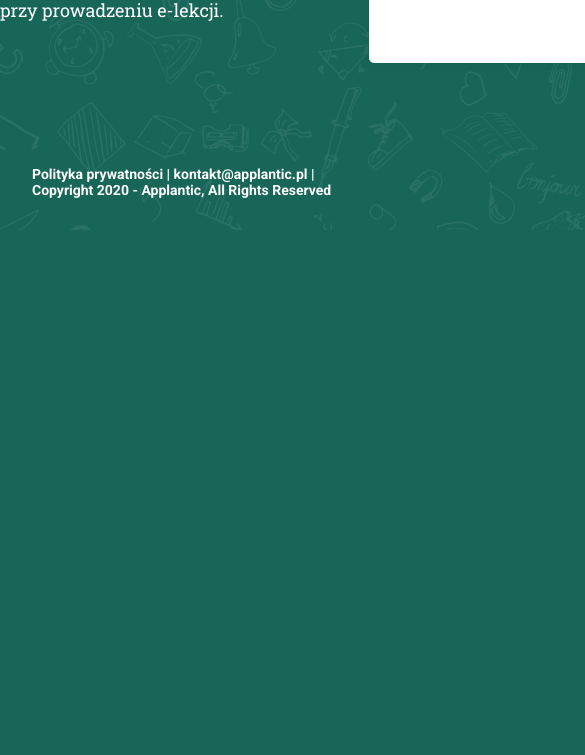
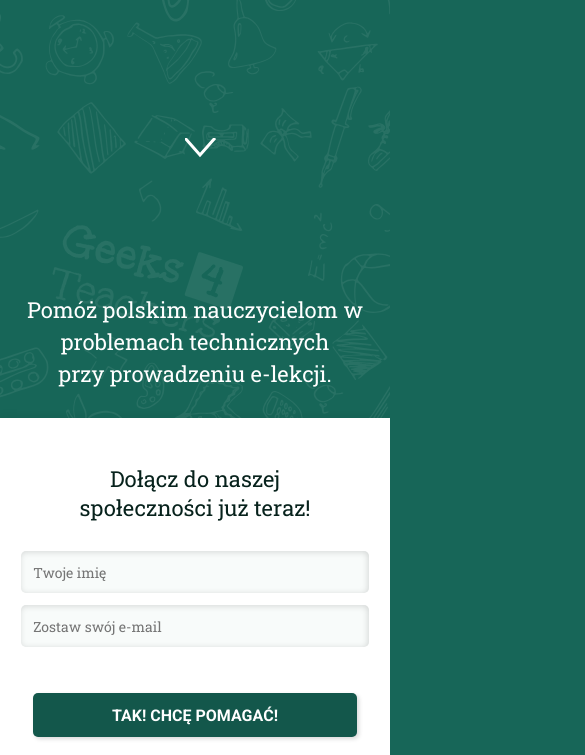
Before and after one commit to Siemik/geek4teachers, a plain HTML site: page index.html in a window 390 px wide. Shown: the part 614-1369 px from the top of the page, 585 px wide, since content can reach past the window. Before the commit the page ends 844 px from the top, so only its background shows below. Drawn offline with Linux system fonts and the light colour scheme.

Commit message:
Added media queries

```diff
--- a/css/styles.css
+++ b/css/styles.css
@@ -1,6 +1,9 @@
 * {
     margin: 0;
     padding: 0;
+}
+html {
+    scroll-behavior: smooth;
 }
 body {
     display: flex;
@@ -40,6 +43,21 @@ header {
     font-size: 32px;
     font-weight: 400;
     padding: 30px 0;
+}
+.text__mobile-arrow {
+    display: none;
+    width: 60px;
+    height: 72px;
+    position: absolute;
+    left: 50%;
+    margin-left: -10px;
+    bottom: 20px;
+}
+.mobile-arrow-path {
+    display: none;
+    stroke: white;
+    fill: transparent;
+    stroke-width: 3px;
 }
 .text__p{
     font-family: 'Roboto Slab', serif;
@@ -84,12 +102,10 @@ header {
     margin: 6px;
 }
 .form__submit-btn {
-    /* margin-top: 30px; */
     display: block;
     width: 404px;
     height: 44px;
     border: none;
-    /* margin: 0 auto; */
     background: #13574B;
     box-shadow: 2px 2px 4px rgba(0, 0, 0, 0.15);
     border-radius: 5px;
@@ -110,3 +126,82 @@ header {
     font-weight: bold;
     margin: 32px;
 }
+@media (max-width: 1380px) {
+    .form {
+        height: 420px;
+    }
+}
+@media (max-width: 980px)  {
+    header{
+        /* height: 10vh; */
+    }
+    .logo {
+        padding: 33px;
+        width: 70%;
+    }
+    .content {
+        /* height: 85vh; */
+        height: auto;
+        flex-direction: column;
+        text-align: center;
+    }
+    .text {
+        height: 110vh;
+    }
+    .text__h2 {
+        padding-top: 50%;
+        padding-bottom: 10px;
+        font-size: 22px;
+    }
+    .text__h1 {
+        line-height: 40px;
+        font-size: 28px;
+    }
+    .text__mobile-arrow {
+        display: block;
+    }
+    .mobile-arrow-path {
+        display: block;
+    }
+    .text__p {
+        /* padding-top: 60vh; */
+        position: absolute;
+        bottom: -19%;
+        left: 0%;
+        padding: 0 20px;
+        font-size: 22px;
+        line-height: 32px;
+    }
+    .form {
+        height: auto;
+        width: 100%;
+        border-radius: 0;
+    }
+    .form__holder {
+        margin: auto;
+    }
+    .form__h3 {
+        width: auto;
+        font-size: 22px;
+        text-align: center;
+        margin: 46px auto 23px auto;
+    }
+    .form__input{
+        width: 83vw;
+    }
+    .form__submit-btn {
+        width: 83vw;
+        font-size: 16px;
+    }
+    .footer {
+        height: 131px;
+        text-align: center;
+        line-height: 30px;
+        margin-top: 30px;
+    }
+}
+@media (max-width: 320px) {
+    .text__p {
+        bottom: -23%;
+    }
+}
--- a/index.html
+++ b/index.html
@@ -3,10 +3,10 @@
 <html lang="pl">
 <head>
   <meta charset="utf-8">
-
   <title>Geeks 4 Teachers - pomóż nauczycielon! | geeks4teachers.com</title>
   <meta name="og:description" content="Wspieramy nauczycieli w e-lekcjach! Dołącz do nas!">
   <link rel="stylesheet" href="css/styles.css">
+  <meta name="viewport" content="width=device-width, initial-scale=1.0">
   <link href="https://fonts.googleapis.com/css?family=Roboto+Slab|Roboto:400,700&display=swap" rel="stylesheet">
 
 </head>
@@ -19,6 +19,9 @@
         <div class="text">
             <h2 class="text__h2">Szukamy wolontariuszy!</h2>
             <h1 class="text__h1">Masz umiejętności<br> techniczne?</h1>
+            <a href="#footer-link"><svg class="text__mobile-arrow">
+                <path class="mobile-arrow-path" d="M0 0 L15 17 L30 0"></path>
+            </svg></a>
             <p class="text__p">Pomóż polskim nauczycielom w problemach technicznych<br> przy prowadzeniu e-lekcji.</p>
         </div>
         <div class="form">
@@ -32,7 +35,7 @@
             </form>
         </div>
     </section>
-    <footer class="footer">
+    <footer class="footer" id="footer-link">
         <p class="footer__p">Polityka prywatności | kontakt@applantic.pl | Copyright 2020 - Applantic, All Rights Reserved</p>
     </footer>
 </body>
```
